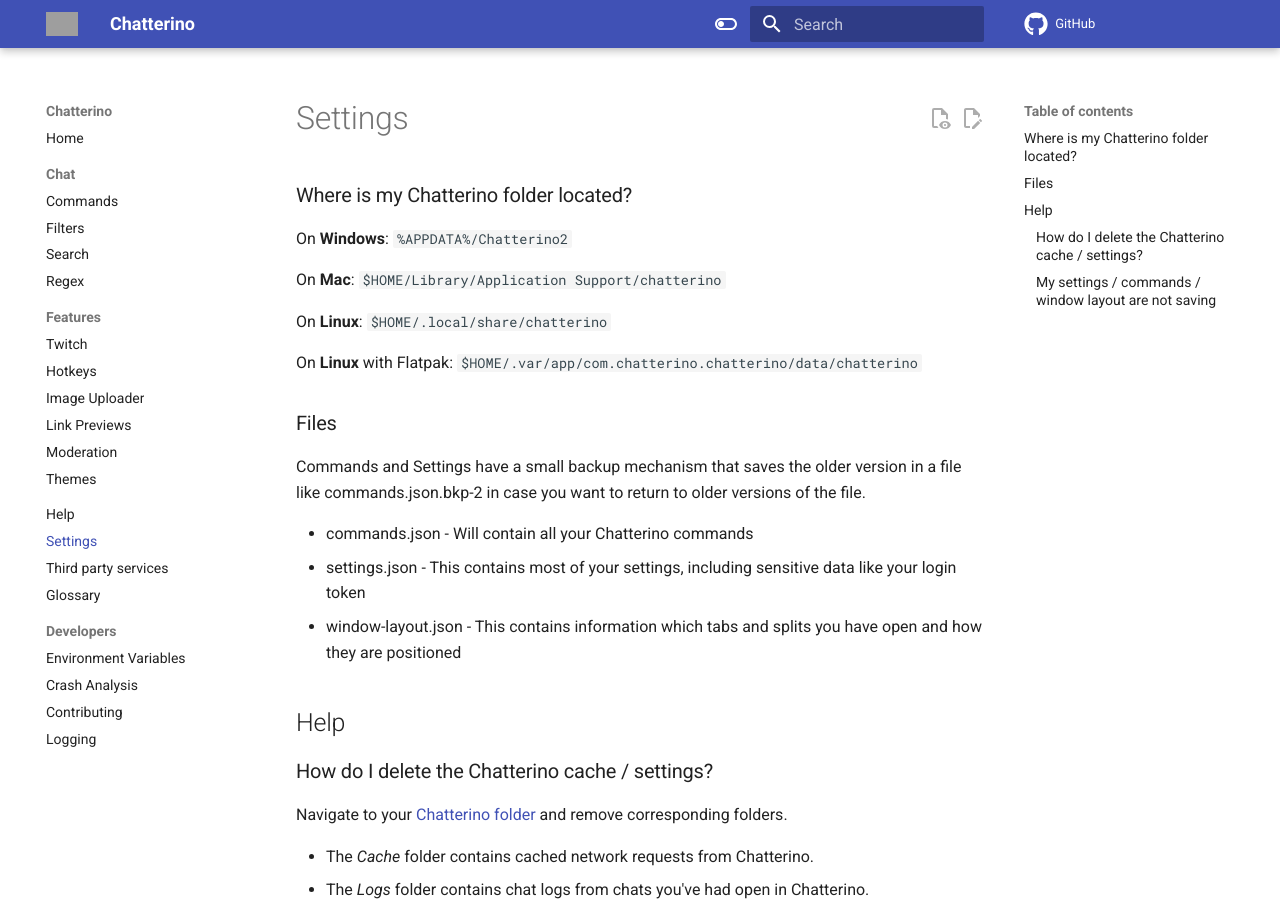
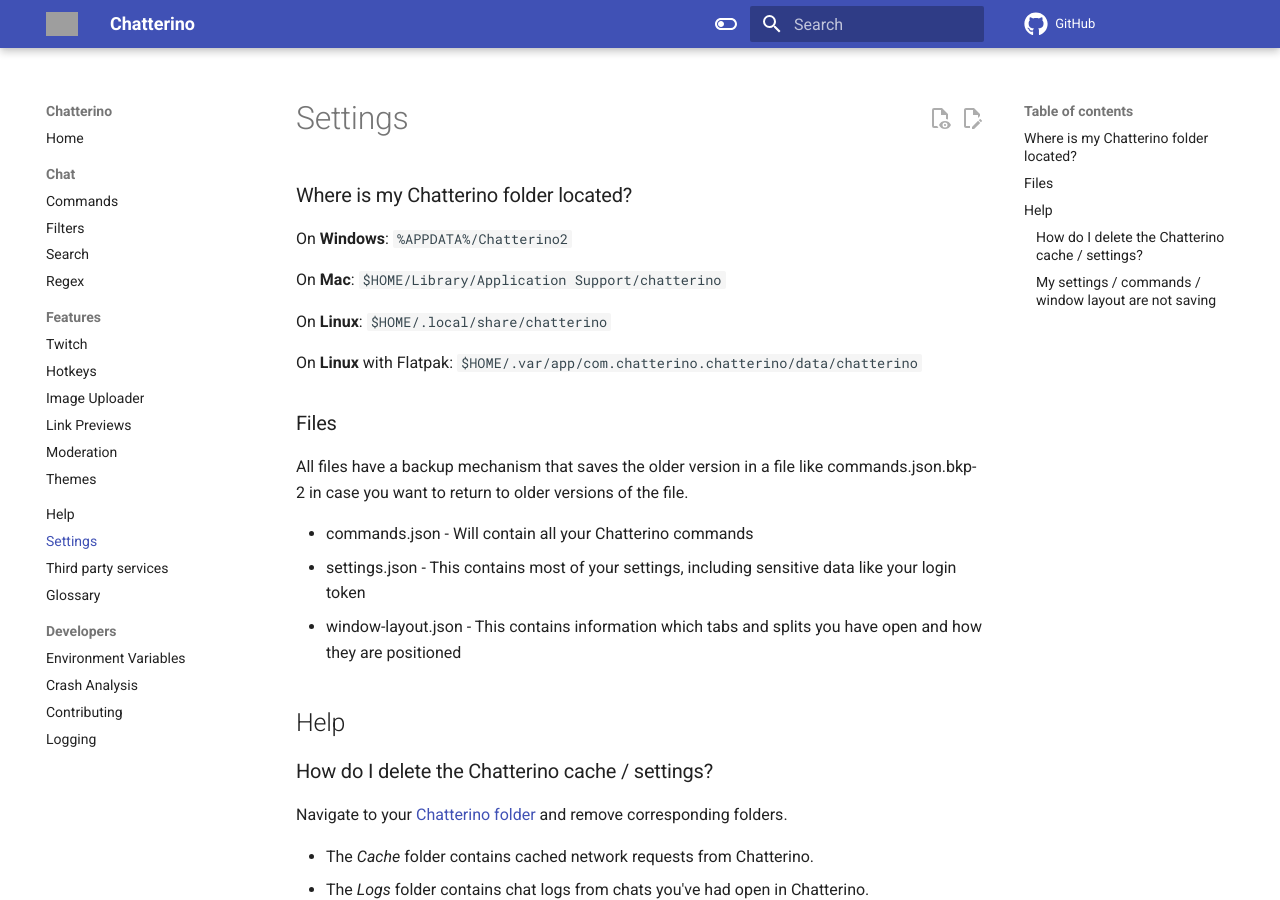
Before and after one commit to Chatterino/wiki, an MkDocs documentation site: the page built from docs/Settings.md, in a window 1280 px wide and 900 px high. Built offline with MkDocs 1.6.1 and Material for MkDocs 9.7.7, drawn with Linux system fonts in a browser that asks for light colours; comment, search, counter and statistics services are not loaded; grey boxes are pictures that could not be loaded.

Commit message:
settings: mention that all files have backups (#497)

```diff
--- a/docs/Settings.md
+++ b/docs/Settings.md
@@ -14,7 +14,7 @@
 
 ### Files
 
-Commands and Settings have a small backup mechanism that saves the older version in a file like commands.json.bkp-2 in case you want to return to older versions of the file.
+All files have a backup mechanism that saves the older version in a file like commands.json.bkp-2 in case you want to return to older versions of the file.
 
 - commands.json - Will contain all your Chatterino commands
 - settings.json - This contains most of your settings, including sensitive data like your login token
```
